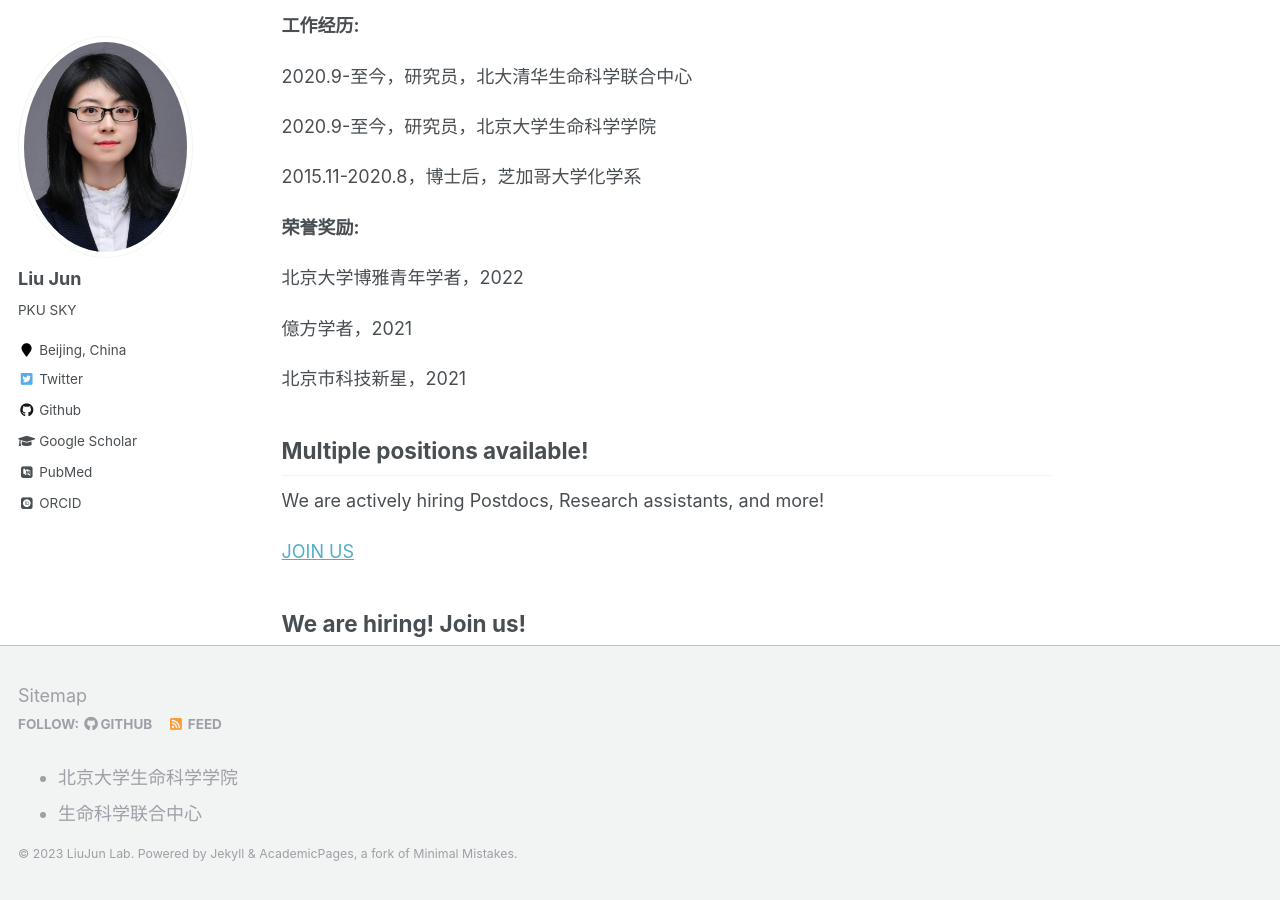
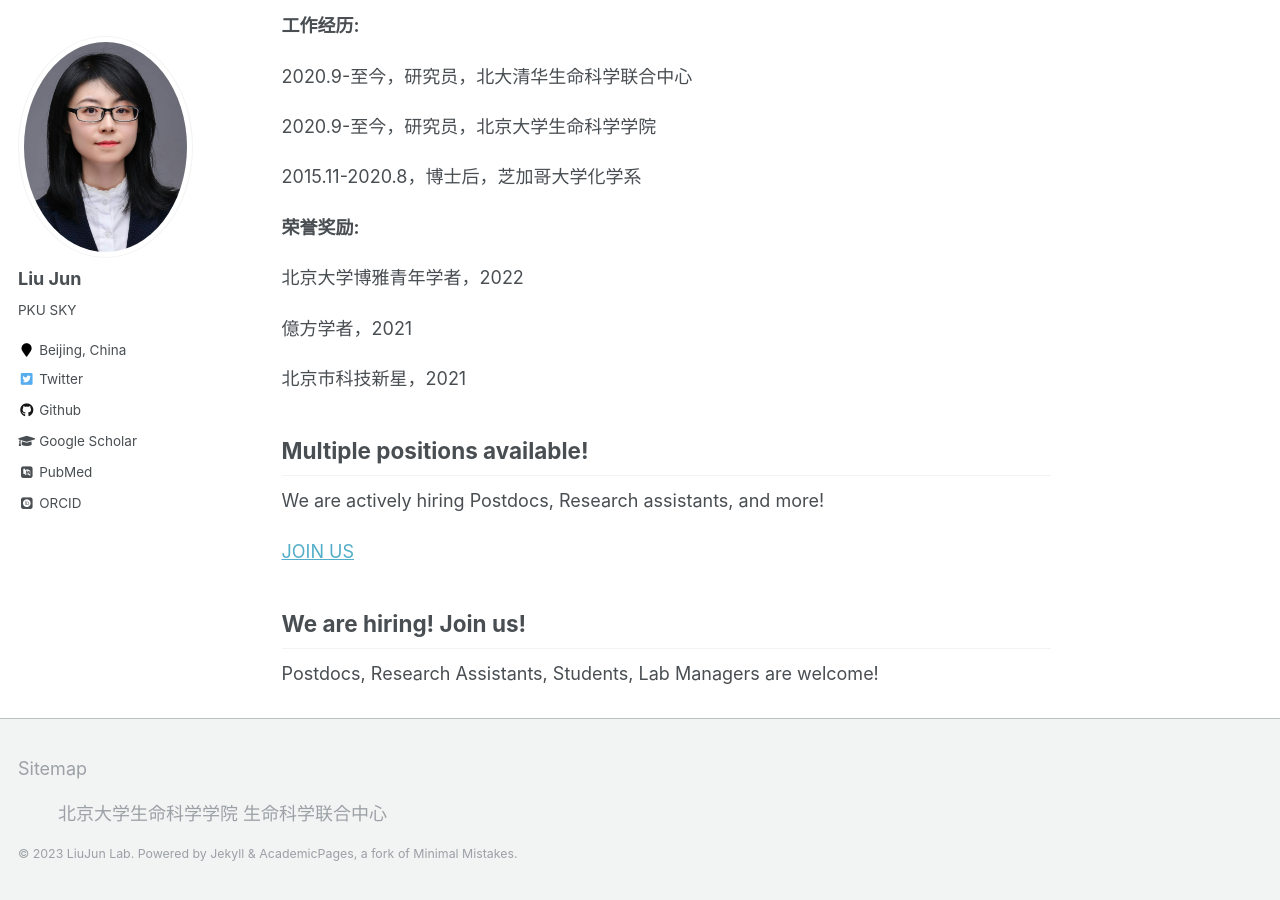
Before and after one commit to TangLi025/TangLi025.github.io, a Jekyll site: the page built from _pages/about.md, in a window 1280 px wide and 900 px high, scrolled down 798 px. Built offline with Jekyll 4.4.1, drawn with Linux system fonts in a browser that asks for light colours; some web fonts are replaced.

Commit message:
Update footer.html

```diff
--- a/_includes/footer.html
+++ b/_includes/footer.html
@@ -1,27 +1,9 @@
 {% include base_path %}
-
-<div class="page__footer-follow">
-  <ul class="social-icons">
-    {% if site.data.ui-text[site.locale].follow_label %}
-      <li><strong>{{ site.data.ui-text[site.locale].follow_label }}</strong></li>
-    {% endif %}
-    {% if site.twitter.username %}
-      <li><a href="https://twitter.com/{{ site.twitter.username }}"><i class="fab fa-twitter-square" aria-hidden="true"></i> Twitter</a></li>
-    {% endif %}
-    {% if site.author.github %}
-      <li><a href="http://github.com/{{ site.author.github }}"><i class="fab fa-github" aria-hidden="true"></i> GitHub</a></li>
-    {% endif %}
-    {% if site.author.bitbucket %}
-      <li><a href="http://bitbucket.org/{{ site.author.bitbucket }}"><i class="fab fa-bitbucket" aria-hidden="true"></i> Bitbucket</a></li>
-    {% endif %}
-    <li><a href="{% if site.atom_feed.path %}{{ site.atom_feed.path }}{% else %}{{ base_path }}/feed.xml{% endif %}"><i class="fa fa-fw fa-rss-square" aria-hidden="true"></i> {{ site.data.ui-text[site.locale].feed_label | default: "Feed" }}</a></li>
-  </ul>
-</div>
 
 <div class="page__footer-links">
   <ul>
-    <li><a href="https://bio.pku.edu.cn/">北京大学生命科学学院</a></li>
-    <li><a href="http://www.cls.edu.cn/">生命科学联合中心</a></li>
+    <a href="https://bio.pku.edu.cn/">北京大学生命科学学院</a>
+    <a href="http://www.cls.edu.cn/">生命科学联合中心</a>
   </ul>
 </div>
 
```
